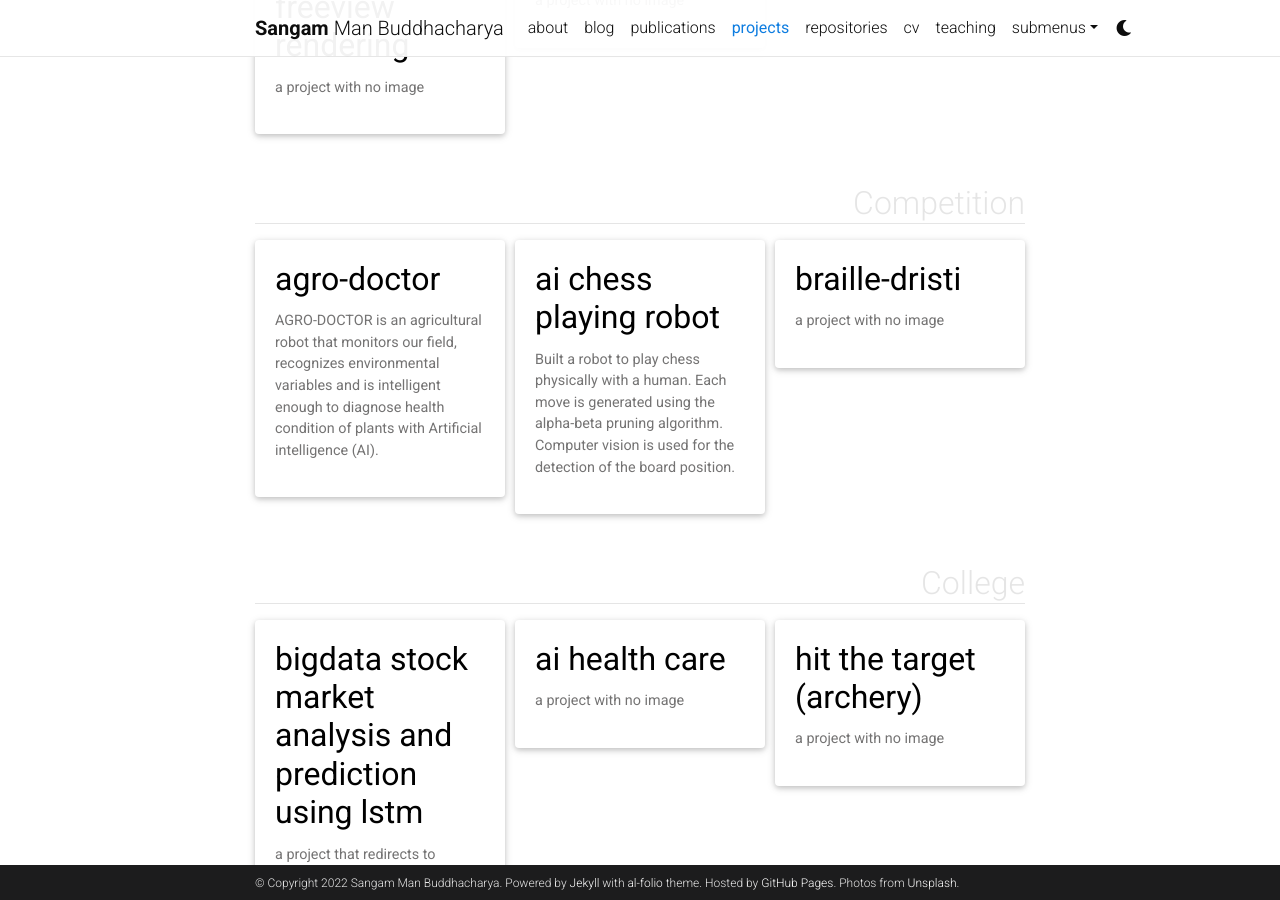
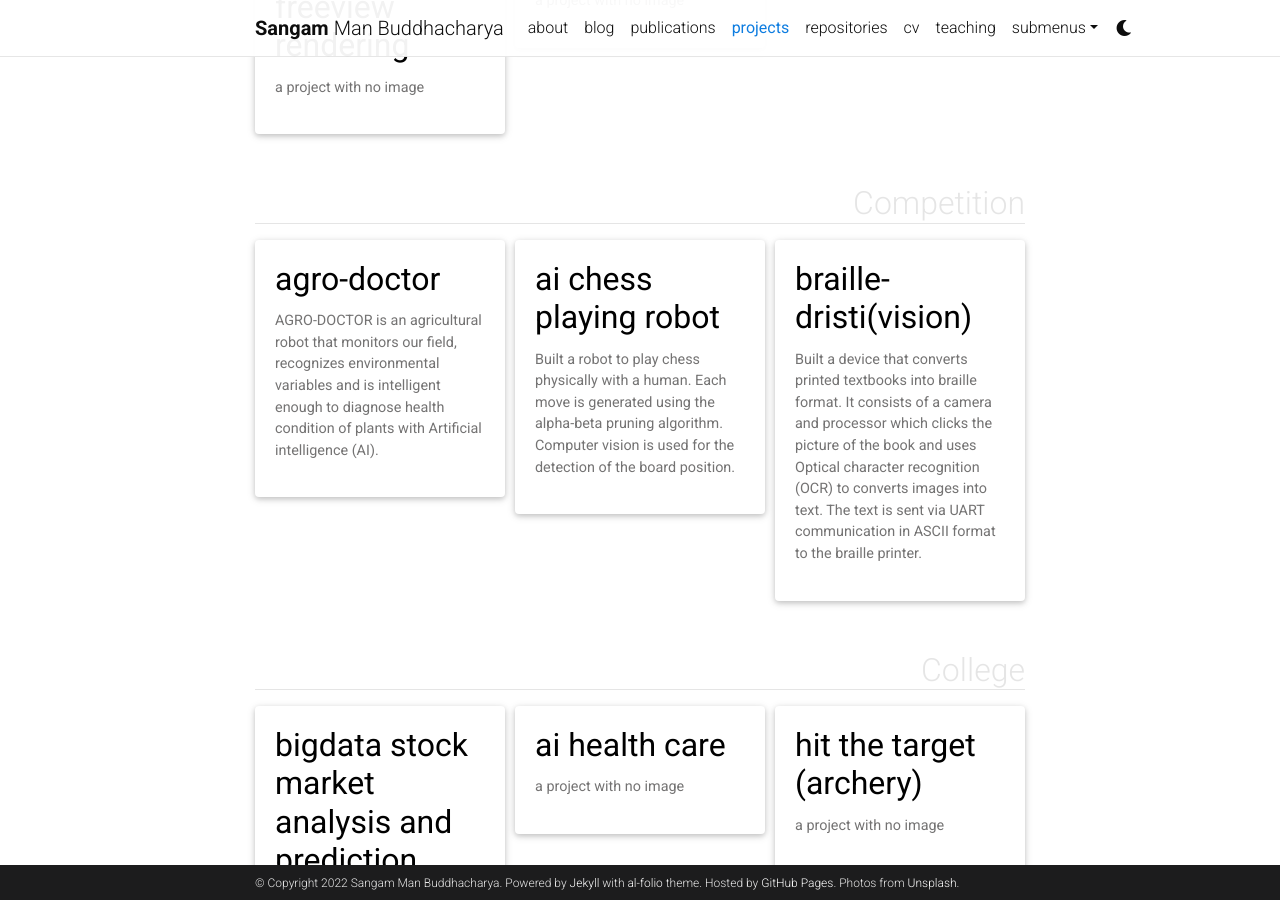
Before and after one commit to sanbuddhacharyas/sanbuddhacharyas.github.io, a Jekyll site: the page built from _pages/projects.md, in a window 1280 px wide and 900 px high, scrolled down 636 px. Built offline with Jekyll 4.4.1, drawn with Linux system fonts in a browser that asks for light colours; comment, search, counter and statistics services are not loaded; a style sheet for code colours, icons or effects is not loaded.

````diff
--- a/_projects/8_project.md
+++ b/_projects/8_project.md
@@ -1,80 +1,49 @@
 ---
 layout: page
-title: Braille-Dristi
-description: a project with no image
+title: Braille-Dristi(vision)
+description: Built a device that converts printed textbooks into braille format. It consists of a camera and processor which clicks the picture of the book and uses Optical character recognition (OCR) to converts images into text. The text is sent via UART communication in ASCII format to the braille printer.
 img:
 importance: 4
 category: Competition
 ---
 
-Every project has a beautiful feature showcase page.
-It's easy to include images in a flexible 3-column grid format.
-Make your photos 1/3, 2/3, or full width.
+Technologies used: Raspberry pi, Camera, Optical character recognition, Image processing, TTS, Python
 
-To give your project a background in the portfolio page, just add the img tag to the front matter like so:
+<center>
+<p style="font-size:20px"> <b>Working Video of Braille-Dristi </b></p>
+</center>
+<div class="myvideo">
+   <center>
+   <video  style="display:block; width:35%; height:auto;" controls loop="loop">
+       <source src="https://drive.google.com/uc?export=download&id=1FrMc6Gq5PdWZG42USYBH-05kMy--LeG9" type="video/mp4" />
 
-    ---
-    layout: page
-    title: project
-    description: a project with a background image
-    img: /assets/img/12.jpg
-    ---
+   </video>
+   </center>
+</div>
+
+<center>
+<p style="font-size:20px"> <b>Braille-Dristi </b></p>
+</center>
 
 <div class="row">
     <div class="col-sm mt-3 mt-md-0">
-        {% include figure.html path="assets/img/1.jpg" title="example image" class="img-fluid rounded z-depth-1" %}
+        {% include figure.html path="assets/img/braill_dristi/IMG_20180609_090342.jpg" title="block_diagram" class="img-fluid rounded z-depth-1" %}
     </div>
     <div class="col-sm mt-3 mt-md-0">
-        {% include figure.html path="assets/img/3.jpg" title="example image" class="img-fluid rounded z-depth-1" %}
+        {% include figure.html path="assets/img/braill_dristi/IMG_20180609_105326.jpg" title="block_diagram" class="img-fluid rounded z-depth-1" %}
     </div>
     <div class="col-sm mt-3 mt-md-0">
-        {% include figure.html path="assets/img/5.jpg" title="example image" class="img-fluid rounded z-depth-1" %}
+        {% include figure.html path="assets/img/braill_dristi/IMG_20180609_155335.jpg" title="block_diagram" class="img-fluid rounded z-depth-1" %}
     </div>
 </div>
-<div class="caption">
-    Caption photos easily. On the left, a road goes through a tunnel. Middle, leaves artistically fall in a hipster photoshoot. Right, in another hipster photoshoot, a lumberjack grasps a handful of pine needles.
+
+<center>
+<p style="font-size:20px"> <b>Hardwork Pay's off  </b></p>
+</center>
+<center>
+<p style="font-size:20px"> <b>AT-Hackathon 2nd runner-up. Thank you everyone. </b></p>
+</center>
+
+<div class="col-sm mt-3 mt-md-0">
+    {% include figure.html path="assets/img/braill_dristi/received_1839677709433096.jpeg" title="block_diagram" class="img-fluid rounded z-depth-1" %}
 </div>
-<div class="row">
-    <div class="col-sm mt-3 mt-md-0">
-        {% include figure.html path="assets/img/5.jpg" title="example image" class="img-fluid rounded z-depth-1" %}
-    </div>
-</div>
-<div class="caption">
-    This image can also have a caption. It's like magic.
-</div>
-
-You can also put regular text between your rows of images.
-Say you wanted to write a little bit about your project before you posted the rest of the images.
-You describe how you toiled, sweated, *bled* for your project, and then... you reveal its glory in the next row of images.
-
-
-<div class="row justify-content-sm-center">
-    <div class="col-sm-8 mt-3 mt-md-0">
-        {% include figure.html path="assets/img/6.jpg" title="example image" class="img-fluid rounded z-depth-1" %}
-    </div>
-    <div class="col-sm-4 mt-3 mt-md-0">
-        {% include figure.html path="assets/img/11.jpg" title="example image" class="img-fluid rounded z-depth-1" %}
-    </div>
-</div>
-<div class="caption">
-    You can also have artistically styled 2/3 + 1/3 images, like these.
-</div>
-
-
-The code is simple.
-Just wrap your images with `<div class="col-sm">` and place them inside `<div class="row">` (read more about the <a href="https://getbootstrap.com/docs/4.4/layout/grid/">Bootstrap Grid</a> system).
-To make images responsive, add `img-fluid` class to each; for rounded corners and shadows use `rounded` and `z-depth-1` classes.
-Here's the code for the last row of images above:
-
-{% raw %}
-```html
-<div class="row justify-content-sm-center">
-    <div class="col-sm-8 mt-3 mt-md-0">
-        {% include figure.html path="assets/img/6.jpg" title="example image" class="img-fluid rounded z-depth-1" %}
-    </div>
-    <div class="col-sm-4 mt-3 mt-md-0">
-        {% include figure.html path="assets/img/11.jpg" title="example image" class="img-fluid rounded z-depth-1" %}
-    </div>
-</div>
-```
-{% endraw %}
````
Also changed, not shown: _projects/6_project.md (+15 -13 lines), assets/img/braill_dristi/received_1839677709433096.jpeg (added), 3 other files.
